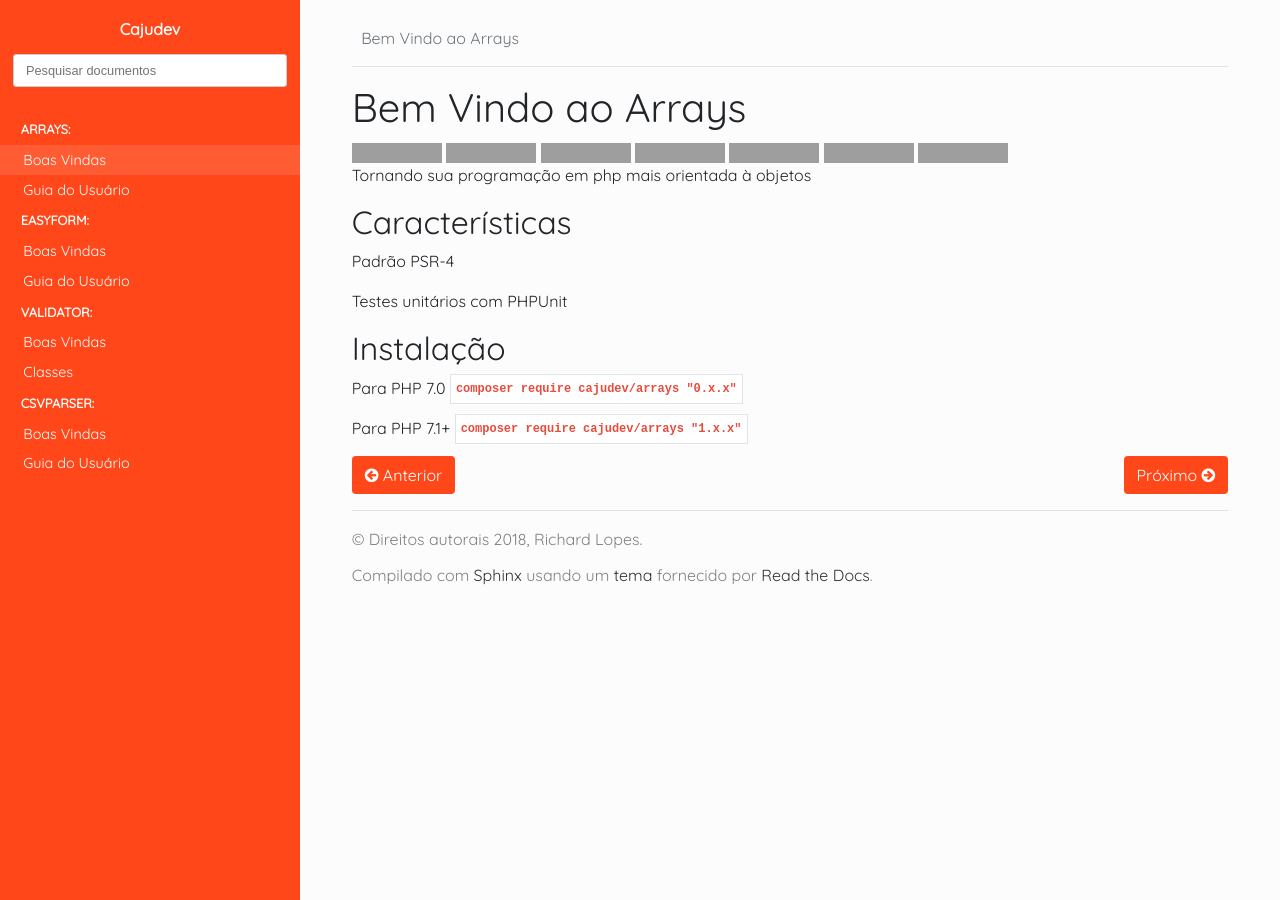
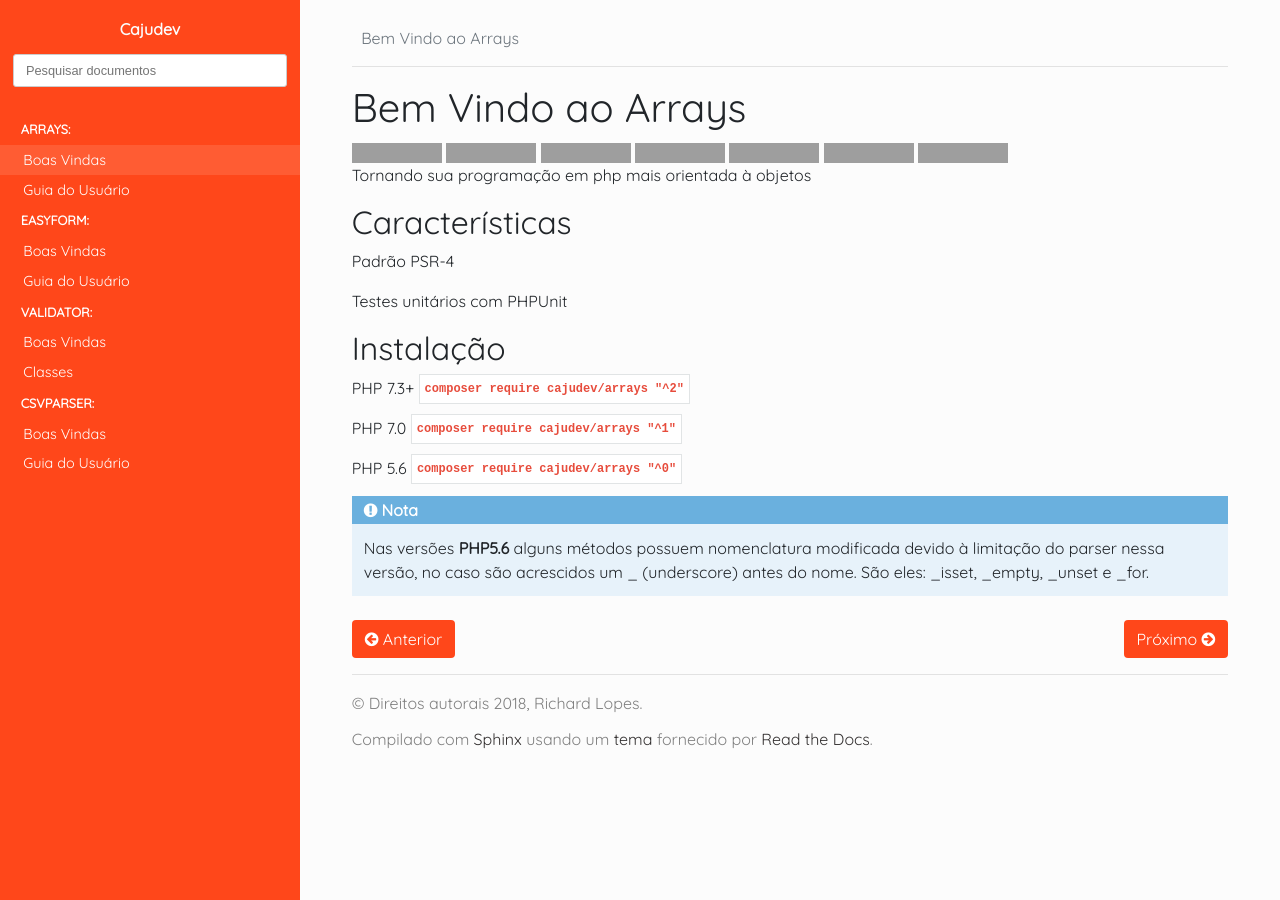
Before and after one commit to cajudev/docs, a Sphinx documentation site: the page built from source/arrays/index.rst, in a window 1280 px wide, cut to the strip 0-900 px from the top of the page. Built offline with Sphinx 7.4.7 and the Read the Docs theme 2.0.0, drawn with Linux system fonts in a browser that asks for light colours; nearby versions of some CDN libraries; library files that are not in the unit come from our copies; pages that are not in the unit, such as notebooks, are missing from menus; grey boxes are pictures that could not be loaded.

Commit message:
Atualização versões

```diff
--- a/source/arrays/index.rst
+++ b/source/arrays/index.rst
@@ -34,6 +34,14 @@ Características
 Instalação
 ==========
 
-Para PHP 7.0 ``composer require cajudev/arrays "0.x.x"``
+PHP 7.3+ ``composer require cajudev/arrays "^2"``
 
-Para PHP 7.1+ ``composer require cajudev/arrays "1.x.x"``
+PHP 7.0 ``composer require cajudev/arrays "^1"``
+
+PHP 5.6 ``composer require cajudev/arrays "^0"``
+
+.. note::
+
+   Nas versões **PHP5.6** alguns métodos possuem nomenclatura modificada devido à limitação do parser nessa versão, no
+   caso são acrescidos um _ (underscore) antes do nome.
+   São eles: _isset, _empty, _unset e _for.
```
